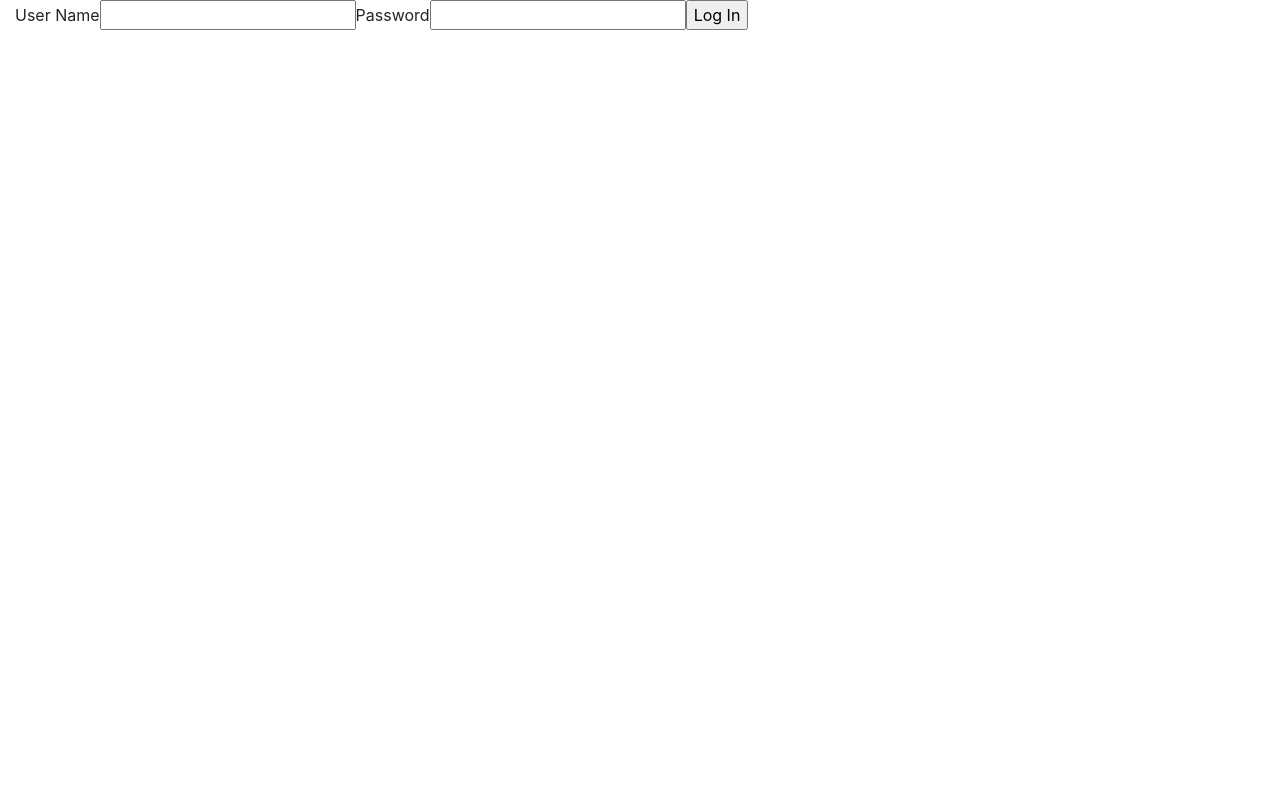
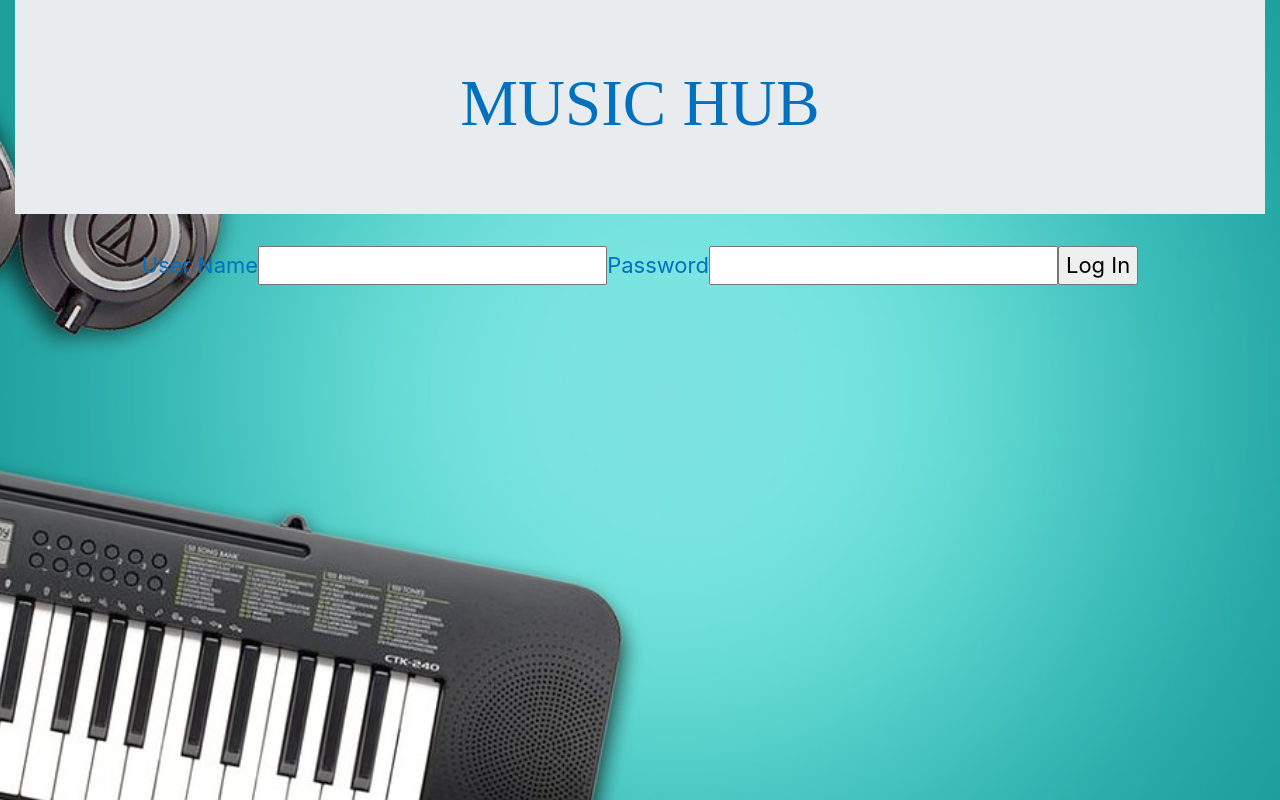
Before and after one commit to TomaszChylinski/MusicHub, a React (Create React App) app in the folder client/: page / in a window 1280 px wide. Built offline with nearby package versions, Linux system fonts and the light colour scheme.

Commit message:
login page styles

```diff
--- a/client/src/App.css
+++ b/client/src/App.css
@@ -24,15 +24,15 @@
   color: white;
 }
 
-.App-link {
-  color: #61dafb;
+html,
+body,
+#app,
+#app > div {
+  /* Full height */
+  height: 100%;
+  background-image: url("component//Assets/images/music_background.jpg");
+  /* Center and scale the image nicely */
+  background-position: center;
+  background-repeat: no-repeat;
+  background-size: cover;
 }
-
-@keyframes App-logo-spin {
-  from {
-    transform: rotate(0deg);
-  }
-  to {
-    transform: rotate(360deg);
-  }
-}
--- a/client/src/App.js
+++ b/client/src/App.js
@@ -1,23 +1,16 @@
-
 import React, { Component } from "react";
 import { BrowserRouter as Router, Route, Switch } from "react-router-dom";
-import './App.css';
-// import Navigation from './component/Navigation';
-import Login from './component/Login';
-
+import "./App.css";
+import Navigation from "./component/Navigation";
+import Login from "./component/Login";
 
 class App extends Component {
   render() {
     return (
       <Router>
         <div className="container-fluid mainContainer">
-
-
-       <Login/>
-
-        {/* <Navigation/> */}
-
-
+          {<Navigation />}
+          {<Login />}
 
           {/* <Switch>
             <Route exact path="/" component={Book} />
@@ -30,5 +23,4 @@ import Login from './component/Login';
   }
 }
 
-
 export default App;
--- a/client/src/component/Login/Login.css
+++ b/client/src/component/Login/Login.css
@@ -1,17 +1,3 @@
-.jumbotron h1 {
-  font-family: "sans-serif";
-  font-size: 65px;
-  text-transform: uppercase;
-  color: #0070bf;
-  text-align: center;
-}
-
-.container {
-  text-align: center;
-  font-size: 22px;
-}
-
-.navLink {
-  margin-left: 20px;
+.container{
   color: #0070bf;
 }
--- a/client/src/component/Login/Login.js
+++ b/client/src/component/Login/Login.js
@@ -1,13 +1,13 @@
-import React, { Component } from 'react';
-import './Login.css';
+import React, { Component } from "react";
+import "./Login.css";
 
 class Login extends Component {
   constructor() {
     super();
     this.state = {
-      username: '',
-      password: '',
-      error: '',
+      username: "",
+      password: "",
+      error: ""
     };
 
     this.handlePassChange = this.handlePassChange.bind(this);
@@ -17,32 +17,32 @@ class Login extends Component {
   }
 
   dismissError() {
-    this.setState({ error: '' });
+    this.setState({ error: "" });
   }
 
   handleSubmit(evt) {
     evt.preventDefault();
 
     if (!this.state.username) {
-      return this.setState({ error: 'Username is required' });
+      return this.setState({ error: "Username is required" });
     }
 
     if (!this.state.password) {
-      return this.setState({ error: 'Password is required' });
+      return this.setState({ error: "Password is required" });
     }
 
-    return this.setState({ error: '' });
+    return this.setState({ error: "" });
   }
 
   handleUserChange(evt) {
     this.setState({
-      username: evt.target.value,
+      username: evt.target.value
     });
-  };
+  }
 
   handlePassChange(evt) {
     this.setState({
-      password: evt.target.value,
+      password: evt.target.value
     });
   }
 
@@ -51,24 +51,47 @@ class Login extends Component {
     // but you don't need to target those (any css-selector will work)
 
     return (
-      <div className="Login">
+      <div className="container">
+        <div className="row">
+          <div className="col-md-12">
+
           <form onSubmit={this.handleSubmit}>
-          {
-            this.state.error &&
+            {this.state.error && (
               <h3 data-test="error" onClick={this.dismissError}>
                 <button onClick={this.dismissError}>✖</button>
                 {this.state.error}
               </h3>
-          }
+            )}
             <label>User Name</label>
-          <input type="text" data-test="username" value={this.state.username} onChange={this.handleUserChange} />
+            <input
+              type="text"
+              data-test="username"
+              value={this.state.username}
+              onChange={this.handleUserChange}
+            />
 
             <label>Password</label>
-          <input type="password" data-test="password" value={this.state.password} onChange={this.handlePassChange} />
+            <input
+              type="password"
+              data-test="password"
+              value={this.state.password}
+              onChange={this.handlePassChange}
+            />
 
             <input type="submit" value="Log In" data-test="submit" />
           </form>
+
+
+
           </div>
+        </div>
+      </div>
+
+      // <div className="mainDiv">
+      //   <div className="container">
+
+      //   </div>
+      // </div>
     );
   }
 }
```
Also changed, not shown: client/src/component/Assets/images/music_background.jpg (added). Lines whose indentation alone changed are shown as unchanged.
